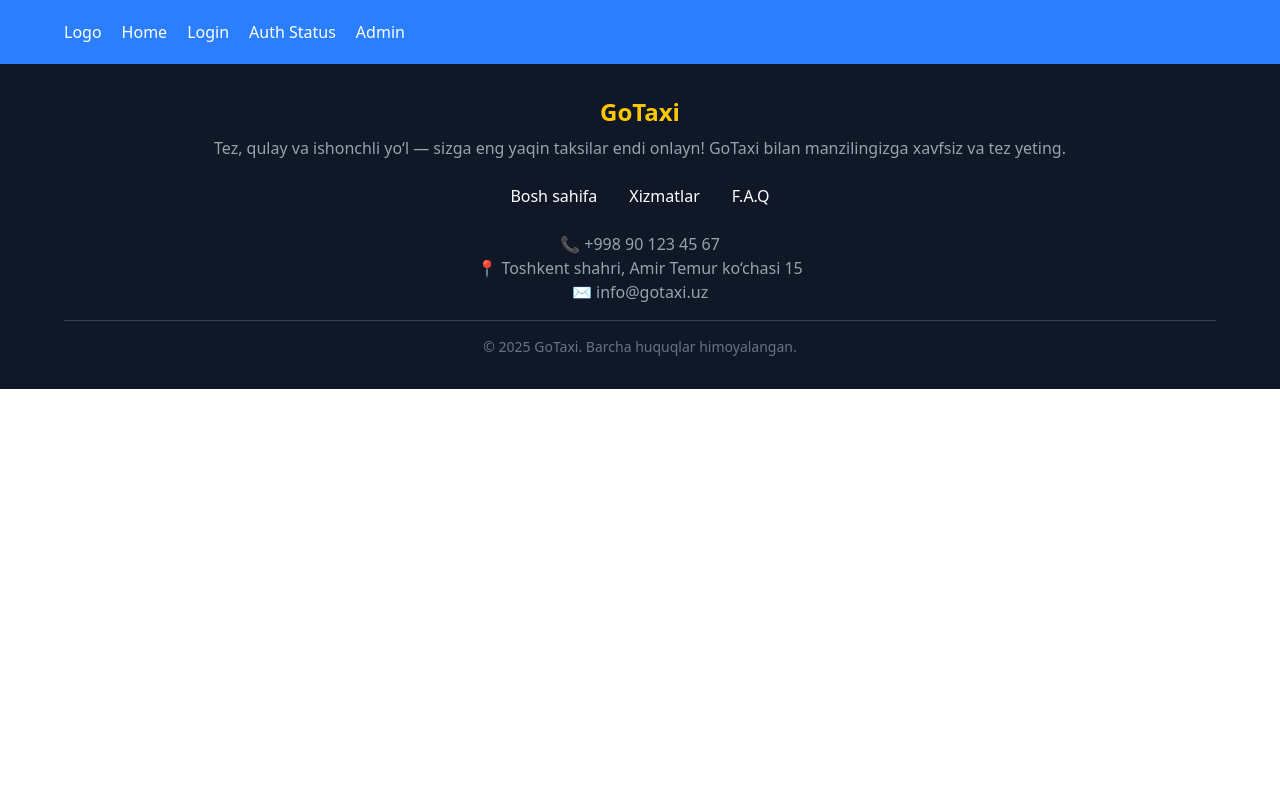
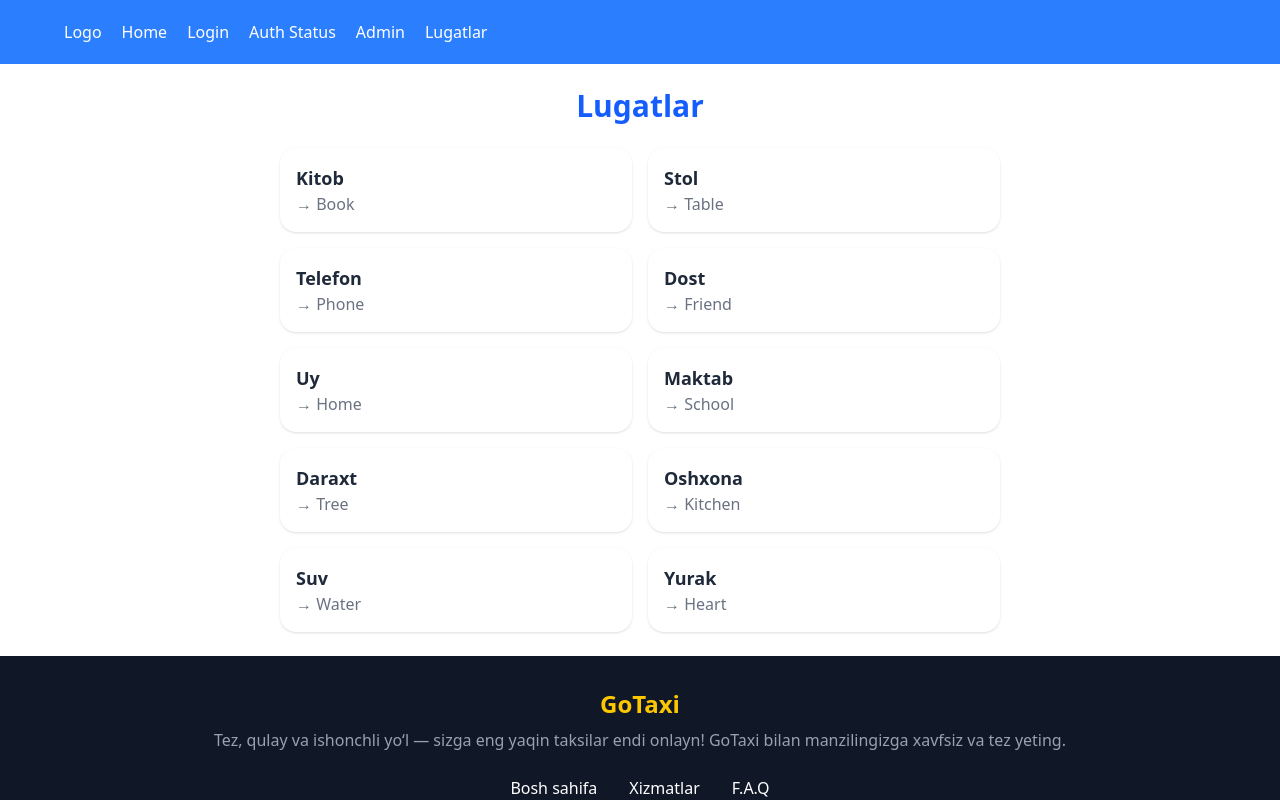
Before and after one commit to Students-demo-projects/react-ts-lesson, a React (Vite) app: page /FN-Lugatlar in a window 1280 px wide. Shown: the top 800 px of the page. Built offline with nearby package versions, Linux system fonts and the light colour scheme.

Commit message:
lugatlar boshlandi

```diff
--- a/src/App.tsx
+++ b/src/App.tsx
@@ -8,6 +8,7 @@ const Home = lazy(() => import("./pages/home"));
 const Login = lazy(() => import("./pages/login"));
 const Register = lazy(() => import("./pages/register"));
 const Admin = lazy(() => import("./pages/admin/Admin.tsx"));
+const Lugatlar = lazy(() => import("./pages/Lugatlar/FN-Lugatlar.tsx"));
 function App() {
   return (
     <>
@@ -18,6 +19,7 @@ function App() {
         <Route path="/register" element={<Register />} />
         <Route path="/status" element={<AuthStatus />} />
         <Route path="/Admin" element={<Admin />} />
+        <Route path="/FN-Lugatlar" element={<Lugatlar />} />
       </Routes>
       <Footer />
     </>
--- a/src/components/Header.tsx
+++ b/src/components/Header.tsx
@@ -9,6 +9,7 @@ function Header() {
       <NavLink to={"/login"}>Login</NavLink>
       <NavLink to={"/status"}>Auth Status</NavLink>
       <NavLink to={"/Admin"}>Admin</NavLink>
+      <NavLink to={"/Lugatlar"}>Lugatlar</NavLink>
     </nav>
   )
 }
--- /dev/null
+++ b/src/pages/Lugatlar/FN-Lugatlar.tsx
@@ -0,0 +1,34 @@
+export default function Lugatlar() {
+  const words = [
+    { uz: "Kitob", en: "Book" },
+    { uz: "Stol", en: "Table" },
+    { uz: "Telefon", en: "Phone" },
+    { uz: "Dost", en: "Friend" },
+    { uz: "Uy", en: "Home" },
+    { uz: "Maktab", en: "School" },
+    { uz: "Daraxt", en: "Tree" },
+    { uz: "Oshxona", en: "Kitchen" },
+    { uz: "Suv", en: "Water" },
+    { uz: "Yurak", en: "Heart" },
+  ];
+
+  return (
+    <div className="max-w-3xl mx-auto p-6">
+      <h1 className="text-3xl font-bold text-center text-blue-600 mb-6">
+         Lugatlar
+      </h1>
+
+      <div className="grid grid-cols-1 sm:grid-cols-2 gap-4">
+        {words.map((word, index) => (
+          <div
+            key={index}
+            className="p-4 bg-white rounded-2xl shadow hover:shadow-lg transition duration-200"
+          >
+            <p className="text-lg font-semibold text-gray-800">{word.uz}</p>
+            <p className="text-gray-500">→ {word.en}</p>
+          </div>
+        ))}
+      </div>
+    </div>
+  );
+}
```
